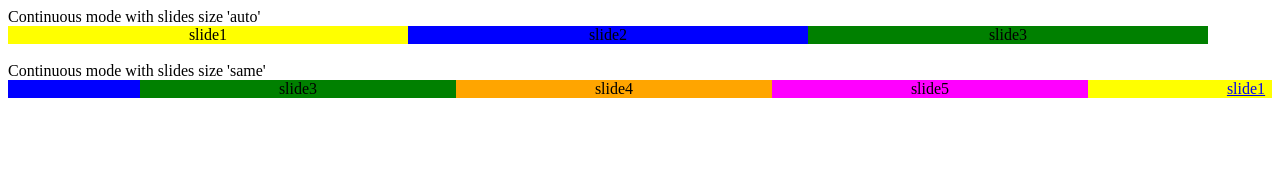
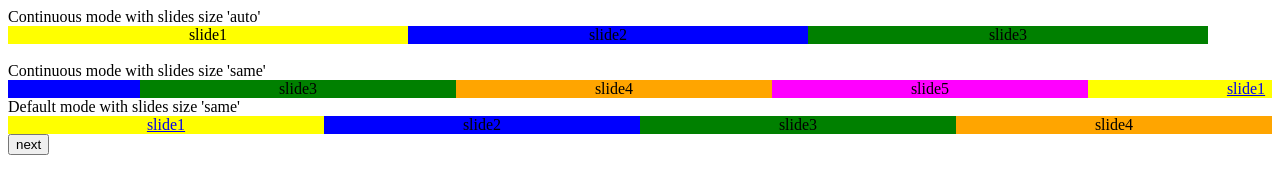
Before and after one commit to jedlikk/jedliSlider, a website built with webpack: page demo/demo.html in a window 1280 px wide. Built offline with nearby package versions, Linux system fonts and the light colour scheme.

Commit message:
[feature] Track structure and default transform for 'Default' mode

```diff
--- a/demo/demo.html
+++ b/demo/demo.html
@@ -44,6 +44,28 @@
         </div>
     </div>
 
+    Default mode with slides size 'same'
+
+    <div data-item="slider-default-same">
+        <div class="slide slide-equal">
+            <a href="TEST" title="TESt">slide1</a>
+        </div>
+        <div class="slide slide-equal">
+            <span>slide2</span>
+        </div>
+        <div class="slide slide-equal">
+            <span>slide3</span>
+        </div>
+        <div class="slide slide-equal">
+            <span>slide4</span>
+        </div>
+        <div class="slide slide-equal">
+            <span>slide5</span>
+        </div>
+    </div>
+
+    <button data-action='slider-default-next'>next</button>
+
     <script type="text/javascript" src="./dist/test.bundle.js"></script>
 </body>
 
--- a/src-webpack/jedlislider.js
+++ b/src-webpack/jedlislider.js
@@ -228,8 +228,6 @@ class jedliSlider {
 
     // Init slider with right mode
     modeHandler() {
-        // Check if number of slides is greater than option.visibleSlides or options.visibleSlides is set to auto
-        if (this.noOfSlides > +this.options.visibleSlides || this.options.visibleSlides === "auto") {
         switch (this.options.mode) {
             case "default":
                 this.initDefault();
@@ -240,25 +238,50 @@ class jedliSlider {
                 break;
         }
     }
-    }
 
     // Set all slides to same, specific width
     setSlidesWidth() {
-        // Calculate wanted size
-        // Where size of one slide is tracks Container width / options.visibleSlides
-        let tracksContainer = this.item.querySelectorAll("[data-jedli=tracks-container]")[0];
+        // If mode is continous
+        if (this.options.mode === "continuous") {
+            // size of one slide is tracks Container width / options.visibleSlides
+            const tracksContainer = this.item.querySelectorAll("[data-jedli=tracks-container]")[0];
 
-        let wantedSize = tracksContainer.offsetWidth / this.options.visibleSlides + "px";
+            const wantedSize = tracksContainer.offsetWidth / this.options.visibleSlides + "px";
 
-        // Add those size to slides
-        let track = this.item.querySelectorAll("[data-jedli='track']")[0];
-        let slides = track.querySelectorAll("[data-jedli='slide']");
+            // Check if calculated size is different than current
+            if (wantedSize != +this.item.getAttribute("jedli-slide-size")) {
+                // Add thise size to slides
+                const track = this.item.querySelectorAll("[data-jedli='track']")[0];
+                const slides = track.querySelectorAll("[data-jedli='slide']");
                 slides.forEach((element) => {
                     // Set specific styles
                     element.style.width = wantedSize;
                     element.style.minWidth = wantedSize;
                     element.style.maxWidth = wantedSize;
                 });
+
+                // Add this size to slider
+                this.item.setAttribute("jedli-slide-size", wantedSize);
+            }
+        }
+        else {
+            // If not
+            // Size is percent value 100 / options.visibleSlides
+            const wantedSize = (100 / +this.options.visibleSlides).toFixed(2) + "%";
+            // Check if calculated size is different than current
+            if (wantedSize != +this.item.getAttribute("jedli-slide-size")) {
+
+                const slides = this.item.querySelectorAll("[data-jedli='slide']");
+                slides.forEach((element) => {
+                    // Set specific styles
+                    element.style.width = wantedSize;
+                    element.style.minWidth = wantedSize;
+                    element.style.maxWidth = wantedSize;
+                });
+                // Add this size to slider
+                this.item.setAttribute("jedli-slide-size", wantedSize);
+            }
+        }
     }
 
     // Get number of slides
@@ -332,7 +355,6 @@ class jedliSlider {
     initDefault() {
         // Add class default to slider
         this.item.classList.add("jedli-mode-default");
-
         // Check if there is enough slides to rotate
         if (this.ifEnoughToRotate()) {
             // If true, create slider structure to rotate
@@ -352,7 +374,7 @@ class jedliSlider {
 
             // Clone slides
             const slides = this.item.querySelectorAll("[data-jedli='slide']");
-            slides.forEach((e) => {
+            slides.forEach((e, i) => {
                 let clonedSlide = e.cloneNode(true);
 
                 // Add attr cloned to slide
@@ -361,9 +383,22 @@ class jedliSlider {
                 let clonedSlide2 = clonedSlide.cloneNode(true);
 
                 // append and prepend to track
+                // If its first element, prepend to track. If not first -> append to first cloned element
+                if (i === 0) {
                     track.prepend(clonedSlide);
+                }
+                else {
+                    track.querySelectorAll("[jedli-cloned='true']")[0].after(clonedSlide);
+                }
+
                 track.appendChild(clonedSlide2);
             });
+
+            // Add attr and styles with transform to track
+            // Wherere default transform is number of slides * percentage * -1 width of slide
+            let defaultTransform = -1 * +this.noOfSlides * +this.item.getAttribute("jedli-slide-size").replace('%', '') + '%';
+            track.setAttribute("jedli-transform", defaultTransform);
+            track.style.transform = "translate3d(" + defaultTransform + ", 0, 0)";
 
             resolve("Continuous structure created");
         });
@@ -532,14 +567,13 @@ class jedliSlider {
         // Get track
         const track = this.item.querySelector("[data-jedli='track']");
         // Get current transform position
-        const currentPosition = +track.style.transform;
+        const currentPosition = +track.getAttribute("jedli-transform");
 
         // Calculate new position
         const newPosition = currentPosition + distance;
 
         // Set new position
         track.style.transform = newPosition;
-        console.log(track.style.transform);
     }
 }
 
--- a/src-webpack/jedlislider.scss
+++ b/src-webpack/jedlislider.scss
@@ -33,6 +33,14 @@
                 }
             }
         }
+
+        &-default {
+            .jedli {
+                &-track {
+                    width: 100%;
+                }
+            }
+        }
     }
 }
 
```
Also changed, not shown: demo/dist/test.bundle.css, demo/dist/test.bundle.js, 1 other file. Lines whose indentation alone changed are shown as unchanged.
